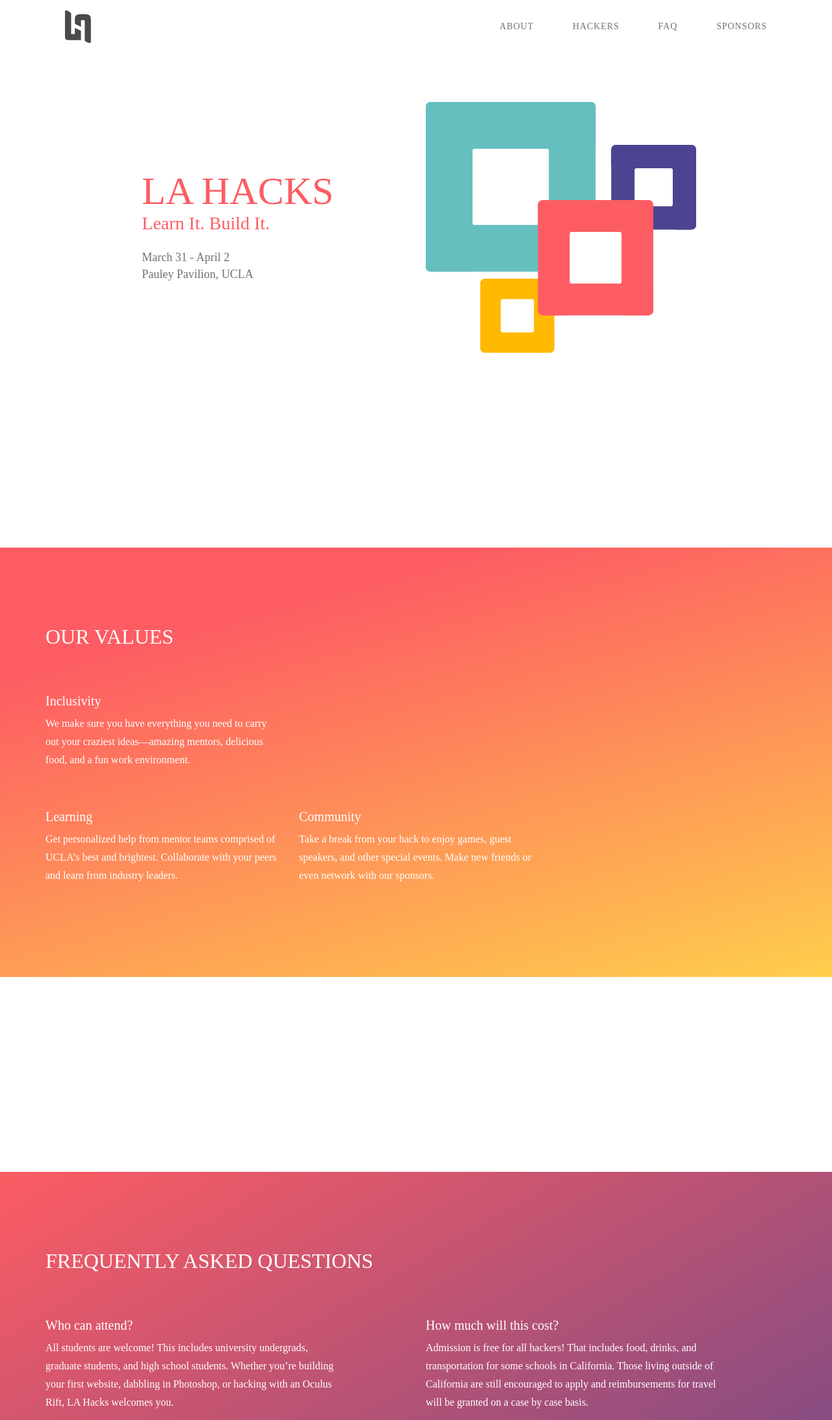
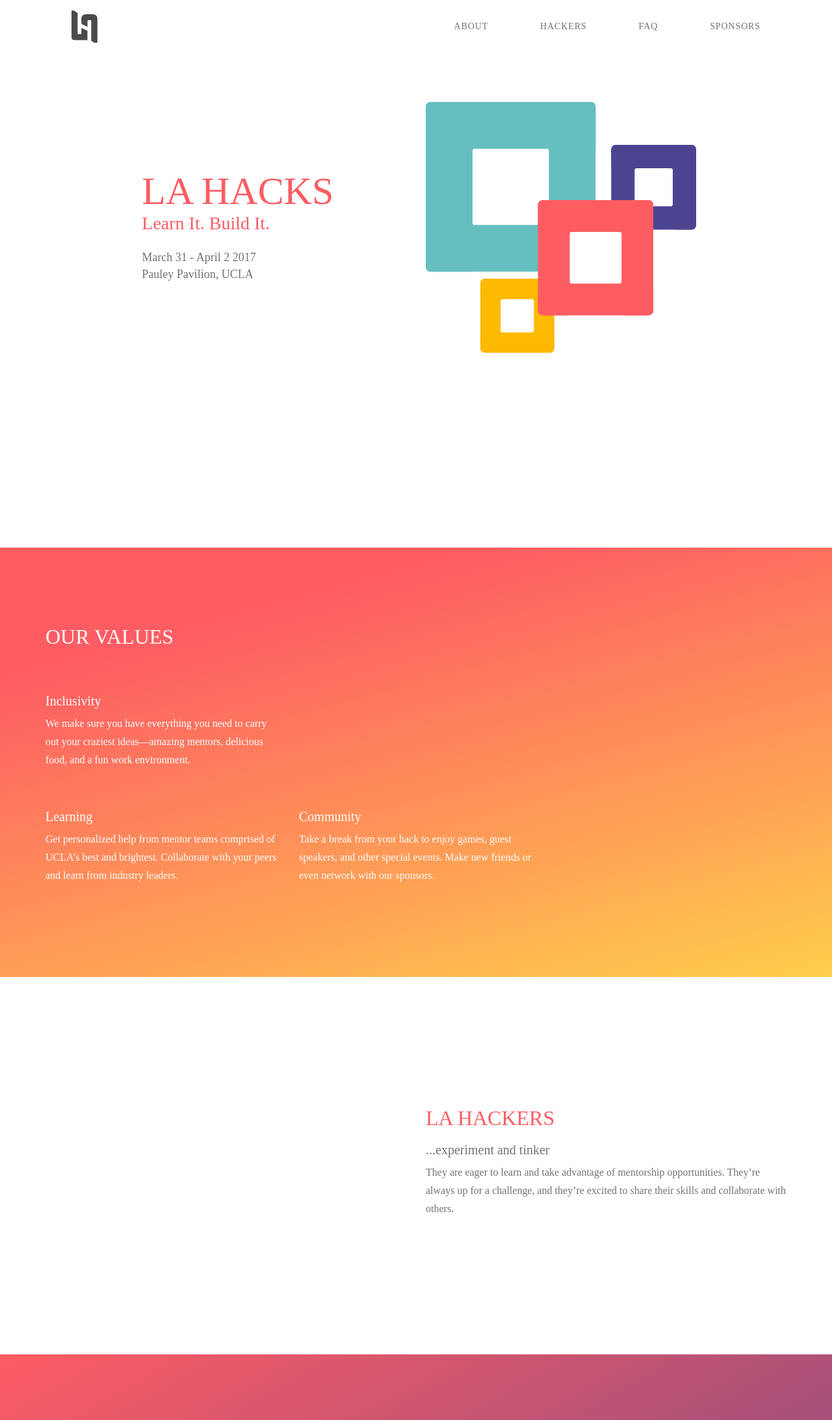
Before and after one commit to rohanneilkapoor/2017-LA-Hacks-Official-Website, a plain HTML site: page index.html in a window 1280 px wide. Shown: the top 2186 px of the page at 65% size. Drawn offline with nearby package versions, Linux system fonts and the light colour scheme.

Commit message:
navbar-fix

```diff
--- a/index.html
+++ b/index.html
@@ -53,10 +53,6 @@
     });
 </script>
 <style>
-    @import url('https://fonts.googleapis.com/css?family=Roboto+Condensed:300,300i,400,400i,700,700i');
-    /*@import url('https://fonts.googleapis.com/css?family=Open+Sans:300,300i,400,400i,600,600i,700,700i,800,800i');*/
-    /*@import url('https://fonts.googleapis.com/css?family=Raleway:100,100i,200,200i,300,300i,400,400i,500,500i,600,600i,700,700i,800,800i,900,900i');*/
-    @import url('https://fonts.googleapis.com/css?family=Roboto:100,300,400,500,700,900');
 
     html {
         background-color: white;
@@ -96,11 +92,29 @@
         color: #FFB900;
         text-decoration: none;
         border-bottom: 1px solid #FFB900;
-        -webkit-transition: all 0.3s;
-        -moz-transition: all 0.3s;
-        -o-transition: all 0.3s;
-        transition: all 0.3s;
+        -webkit-transition: all 0.2s;
+        -moz-transition: all 0.2s;
+        -o-transition: all 0.2s;
+        transition: all 0.2s;
         cursor: pointer;
+    }
+
+    a.nav-link{
+        color: #737373;
+    }
+    a.nav-link:hover, a.nav-link:focus, a.nav-link:active{
+        color: #FD5C63 !important;
+        text-decoration: none !important;
+        border: none;
+        -webkit-transition: all 0.2s;
+        -moz-transition: all 0.2s;
+        -o-transition: all 0.2s;
+        transition: all 0.2s;
+        cursor: pointer;
+        background: white !important;
+    }
+    .navbar-nav>li>a{
+        padding: 0 !important;
     }
 
     .homepage-title{
@@ -137,7 +151,10 @@
     }
 
     li{
-        padding: 30px;
+        padding-top: 30px;
+        padding-bottom: 30px;
+        padding-left: 40px;
+        padding-right: 40px;
         font-family: DIN-Bold;
         font-size: 14px;
         letter-spacing: .875px;
@@ -159,16 +176,16 @@
             <div class="navbar-header navbar-right">
                 <ul class="nav navbar-nav">
                     <li>
-                        ABOUT
+                        <a class="nav-link">ABOUT</a>
                     </li>
                     <li>
-                        HACKERS
+                        <a class="nav-link">HACKERS</a>
                     </li>
                     <li>
-                        FAQ
+                        <a class="nav-link">FAQ</a>
                     </li>
                     <li>
-                        SPONSORS
+                        <a class="nav-link">SPONSORS</a>
                     </li>
 
                 </ul>
@@ -194,7 +211,7 @@
                 <div>
                 <div class="homepage-title">LA HACKS</div>
                 <div class="homepage-sub-title">Learn It. Build It.</div>
-                <div class="homepage-info">March 31 - April 2<br>Pauley Pavilion, UCLA</div>
+                <div class="homepage-info">March 31 - April 2 2017<br>Pauley Pavilion, UCLA</div>
                 </div>
             </div>
             <div class="col-sm-6">
@@ -203,8 +220,10 @@
         </div>
     </section>
 
-    <section style="height: 300px;"></section>
 
+    <section style="height: 300px;">
+
+    </section>
 
     <section style="background-image: linear-gradient(345deg, rgba(255,185,0,0.70) 0%, #FD5C63 80%); color: white;">
         <div class="container" style="padding-top: 100px; padding-bottom: 100px;">
@@ -236,7 +255,23 @@
     </section>
 
 
-    <section style="height: 300px;"></section>
+
+    <section style="padding-top: 200px; padding-bottom: 200px;">
+        <div class="container">
+            <div class="row">
+                <div class="col-sm-6">
+
+                </div>
+                <div class="col-sm-6">
+                    <h1 style="color:#FD5C63; margin-bottom: 0; margin-top: 0;">LA Hackers</h1>
+                    <h2>...experiment and tinker</h2>
+                    <p>They are eager to learn and take advantage of mentorship opportunities.
+                        They’re always up for a challenge, and they’re excited to share their
+                        skills and collaborate with others.</p>
+                </div>
+            </div>
+        </div>
+    </section>
 
     <section class="faq-background">
         <div class="container" style="padding-top: 100px; padding-bottom: 100px;">
```
